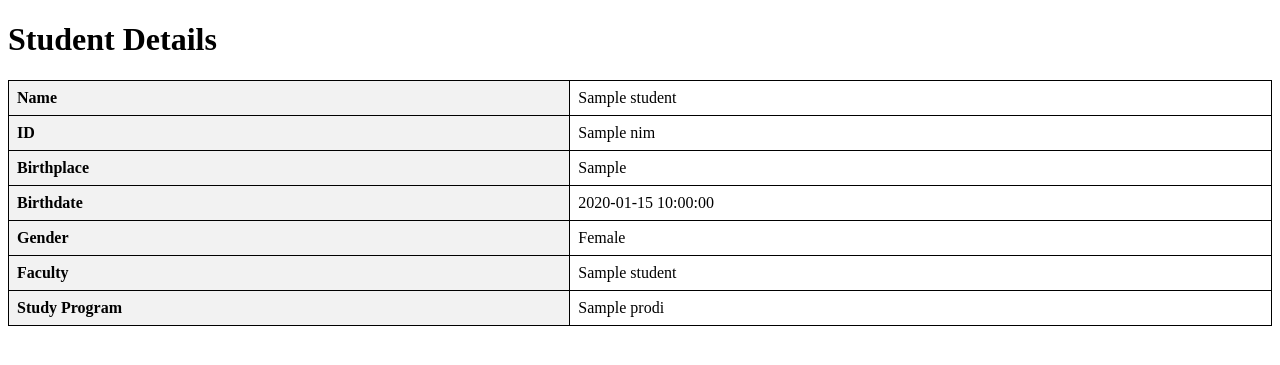
After one commit to OddestOfAllDeans/CodeIgniter-3-Learning, a CodeIgniter app: the page made by application/views/students/student_details.php in a window 1280 px wide. The commit adds this page. Shown: the top 365 px of the page. Run offline with CodeIgniter, Linux system fonts and the light colour scheme; tables that the repository leaves empty hold one stand-in row (values such as "Sample post"); the template is opened without the code that fills it: most values are stand-ins (such as "Sample title", 1, 10 or a date in 2020).

Commit message:
Added a new print button for each students instead of printing every single student in the database

```diff
--- a/application/models/m_students.php
+++ b/application/models/m_students.php
@@ -38,5 +38,11 @@ class m_students extends CI_Model {
 			$this->db->join('prodi', 'prodi.prodi_id = students.prodi_id',  'left');
 			return $this->db->get('students');
 		}
+		public function get_student($id) {
+			$this->db->join('faculties', 'faculties.faculty_id = students.faculty_id',  'left');
+			$this->db->join('prodi', 'prodi.prodi_id = students.prodi_id',  'left');
+			$query = $this->db->get_where('students', array('id' => $id));
+			return $query->row_array();
+		}
 
 	}
--- /dev/null
+++ b/application/views/students/student_details.php
@@ -0,0 +1,67 @@
+<!DOCTYPE html>
+<html lang="en">
+<head>
+    <meta charset="UTF-8">
+    <title>Student Details</title>
+    <style>
+        table {
+            width: 100%;
+            border-collapse: collapse;
+        }
+
+        table, th, td {
+            border: 1px solid black;
+            padding: 8px;
+            text-align: left;
+        }
+
+        th {
+            background-color: #f2f2f2;
+        }
+    </style>
+</head>
+<body>
+    <h1>Student Details</h1>
+    <?php if ($student): ?>
+        <table>
+            <tr>
+                <th>Name</th>
+                <td><?php echo $student['name']; ?></td>
+            </tr>
+            <tr>
+                <th>ID</th>
+                <td><?php echo $student['nim']; ?></td>
+            </tr>
+            <tr>
+                <th>Birthplace</th>
+                <td><?php echo $student['birth_place']; ?></td>
+            </tr>
+            <tr>
+                <th>Birthdate</th>
+                <td><?php echo $student['birth_date']; ?></td>
+            </tr>
+            <tr>
+                <th>Gender</th>
+                <td <?php echo $student['gender'];?> ><?php if($student['gender'] == "M") {
+                    echo "Male";
+                    } else {
+                        echo "Female";
+                    }?></td>
+            </tr>
+            <tr>
+                <th>Faculty</th>
+                <td><?php echo $student['faculty_name']; ?></td>
+            </tr>
+            <tr>
+                <th>Study Program</th>
+                <td><?php echo $student['prodi']; ?></td>
+            </tr>
+        </table>
+    <?php else: ?>
+        <p>Student not found</p>
+    <?php endif; ?>
+</body>
+</html>
+<script>
+    window.print()
+</script>
--- a/application/views/students/v_students.php
+++ b/application/views/students/v_students.php
@@ -44,7 +44,8 @@ for ($i = 0; $i < 1; $i++) {
                 <td><?= $value->prodi ?></td>
                 <td>
             <a href="<?=  base_url('Students/edit_students/'.$value->id) ?>" class='btn btn-warning'>Edit</a><br><br>
-            <a href="<?=  base_url('Students/delete_student/'.$value->id) ?>" onclick="return confirm('Are you sure you want to delete this row?')" class='btn btn-danger'>Delete</a>
+            <a href="<?=  base_url('Students/delete_student/'.$value->id) ?>" onclick="return confirm('Are you sure you want to delete this row?')" class='btn btn-danger'>Delete</a><br><br>
+            <button onclick="window.open('<?=  base_url('Students/view/'.$value->id) ?>', '_blank')" class="btn btn-dark">Print</button>
         </td>
             </tr>
         <?php } ?>
--- a/application/views/students/v_subjects.php
+++ b/application/views/students/v_subjects.php
@@ -8,11 +8,13 @@ if ($this->session->flashdata('message')) {
     echo "</div>";
 }
 ?>
+<?php for ($i = 1; $i < 1; $i++) ?>
 <br>
 <br>
 <table class="table table-bordered" id="dataTable">
     <thead>
         <tr>
+            <th style="text-align: center;">No</th>
             <th>Subjects</th>
             <th>Time</th>
             <th>Edit</th>
@@ -22,6 +24,7 @@ if ($this->session->flashdata('message')) {
     <tbody>
         <?php foreach ($sbjcts as $key => $value) { ?>
             <tr>
+                <td style="text-align: center;"><?= $i++ ?></td>
                 <td><?= $value->subjects ?></td>
                 <td><?= $value->time ?></td>
                 <td><a href="<?= base_url('Subjects/edit_subject/' . $value->id) ?>" class="btn btn-primary">Edit</a>
```
Also changed, not shown: application/controllers/Students.php (+10 -0 lines).
